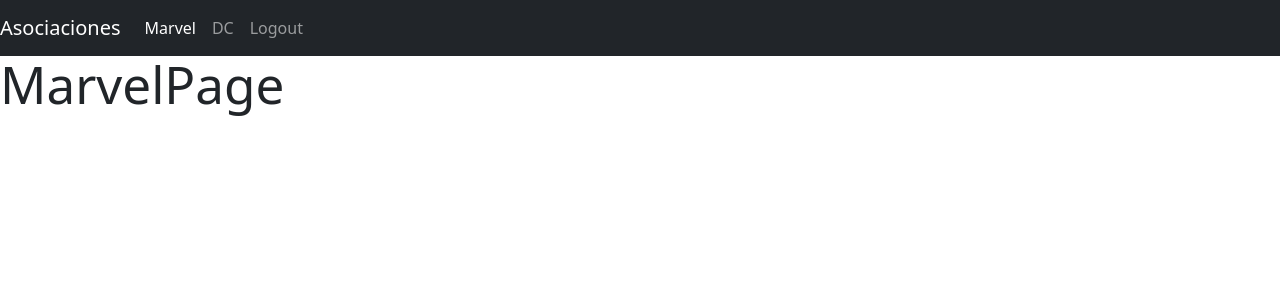
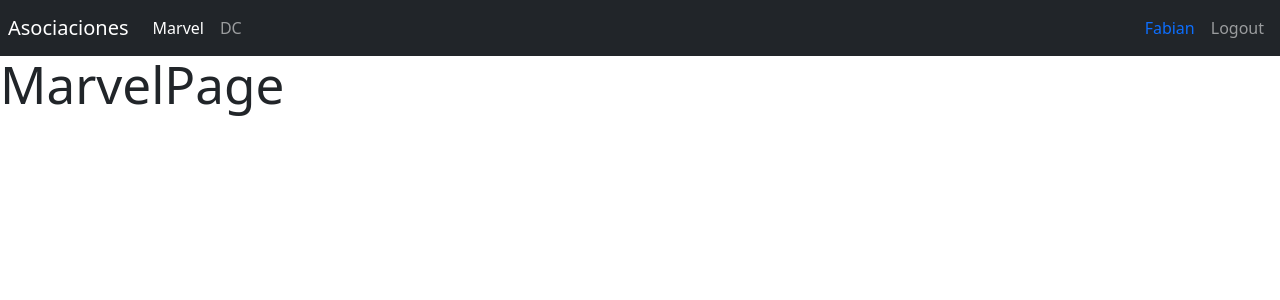
Before and after one commit to FabianAndrade14/HeroApp, a React (Vite) app: page /marvel in a window 1280 px wide. Shown: the top 300 px of the page. Built offline with nearby package versions, Linux system fonts and the light colour scheme.

Commit message:
add(main): Added a new barril javascript file for every component, for auth and heroes

```diff
--- /dev/null
+++ b/src/auth/index.js
@@ -0,0 +1 @@
+export * from './pages';
--- /dev/null
+++ b/src/auth/pages/index.js
@@ -0,0 +1 @@
+export * from './LoginPage';
--- /dev/null
+++ b/src/heroes/index.js
@@ -0,0 +1 @@
+export * from './pages';
--- /dev/null
+++ b/src/heroes/pages/index.js
@@ -0,0 +1,2 @@
+export * from './DcPage';
+export * from './MarvelPage';
--- a/src/router/AppRouter.jsx
+++ b/src/router/AppRouter.jsx
@@ -1,13 +1,14 @@
 import { Navigate, Route, Routes } from "react-router-dom"
-import { MarvelPage } from "../heroes/pages/MarvelPage"
-import { DcPage } from "../heroes/pages/DcPage"
+
+import { DcPage, MarvelPage } from '../heroes/pages';
+
 import { LoginPage } from "../auth/pages/LoginPage"
 import { Navbar } from "../ui"
 
 export const AppRouter = () => {
     return (
         <>
-            <Navbar></Navbar>
+            <Navbar />
             <Routes>
                 <Route path="marvel" element={<MarvelPage />} />
                 <Route path="dc" element={<DcPage />} />
--- a/src/ui/components/Navbar.jsx
+++ b/src/ui/components/Navbar.jsx
@@ -3,7 +3,7 @@ import { Link, NavLink } from 'react-router-dom';
 
 export const Navbar = () => {
     return (
-        <nav className="navbar navbar-expand-sm navbar-dark bg-dark">
+        <nav className="navbar navbar-expand-sm navbar-dark bg-dark p-2">
 
             <Link
                 className="navbar-brand"
@@ -16,14 +16,15 @@ export const Navbar = () => {
                 <div className="navbar-nav">
 
                     <NavLink
-                        className="nav-item nav-link"
+                        className={({ isActive }) => `nav-item nav-link ${isActive ? 'active' : ''}`}
                         to="/marvel"
                     >
                         Marvel
                     </NavLink>
 
                     <NavLink
-                        className="nav-item nav-link"
+                        className={({ isActive }) => `nav-item nav-link ${isActive ? 'active' : ''}`}
+
                         to="/dc"
                     >
                         DC
@@ -31,14 +32,24 @@ export const Navbar = () => {
                 </div>
             </div>
 
-            <div className="navbar-collapse collapse w-100 order-3 dual-collapse2">
+            <div className="navbar-collapse collapse w-100 order-3 dual-collapse2 d-flex justify-content-end">
                 <ul className="navbar-nav ml-auto">
-                    <NavLink
-                        className="nav-item nav-link"
+                    <span className="nav-item nav-link text-primary">
+                        Fabian
+                    </span>
+
+                    <button
+                        className="nav-item nav-link btn"
+                    >
+                        Logout
+                    </button>
+                    {/* <NavLink
+                        className={({ isActive }) => `nav-item nav-link ${isActive ? 'active' : ''}`}
+
                         to="/login"
                     >
                         Logout
-                    </NavLink>
+                    </NavLink> */}
                 </ul>
             </div>
         </nav>
```
